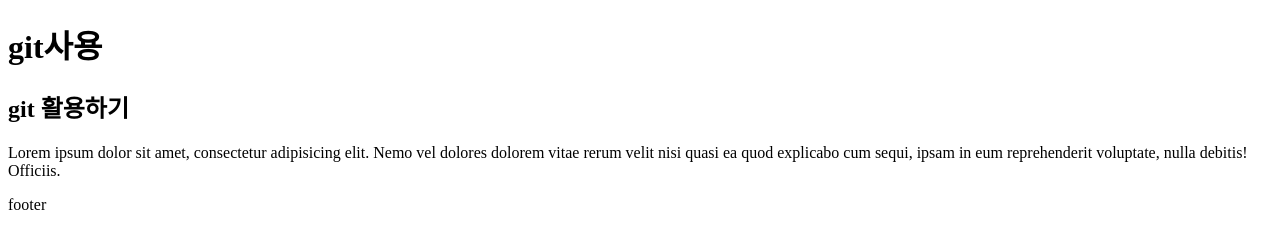
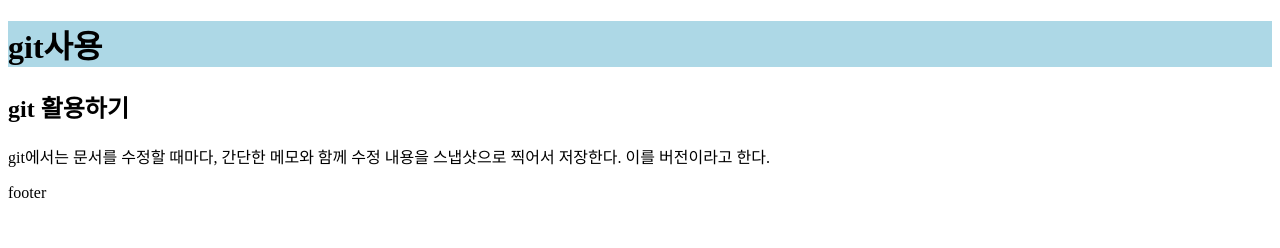
Before and after one commit to hyejinO/hyejin, a plain HTML site: page index.html in a window 1280 px wide. Drawn offline with Linux system fonts and the light colour scheme.

Commit message:
second commit

```diff
--- a/index.html
+++ b/index.html
@@ -5,6 +5,7 @@
     <meta http-equiv="X-UA-Compatible" content="IE=edge">
     <meta name="viewport" content="width=device-width, initial-scale=1.0">
     <title>git에 자료 올리기</title>
+    <link rel="stylesheet" href="css/style.css">
 </head>
 <body>
     <header>
@@ -12,7 +13,7 @@
     </header>
     <main>
         <h2>git 활용하기</h2>
-        <p>Lorem ipsum dolor sit amet, consectetur adipisicing elit. Nemo vel dolores dolorem vitae rerum velit nisi quasi ea quod explicabo cum sequi, ipsam in eum reprehenderit voluptate, nulla debitis! Officiis.</p>
+        <p>git에서는 문서를 수정할 때마다, 간단한 메모와 함께 수정 내용을 스냅샷으로 찍어서 저장한다. 이를 버전이라고 한다.</p>
     </main>
     <footer>
         footer
```
